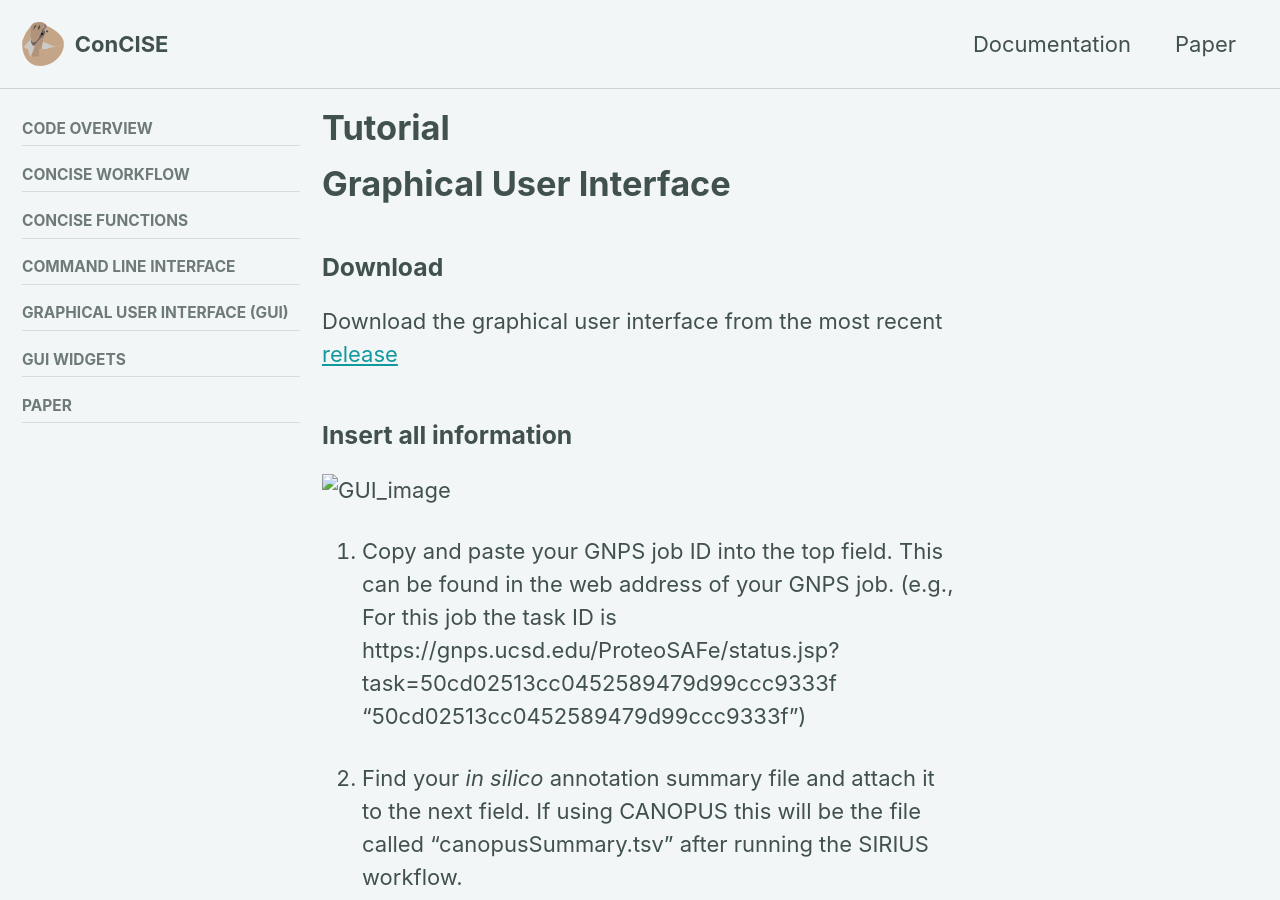
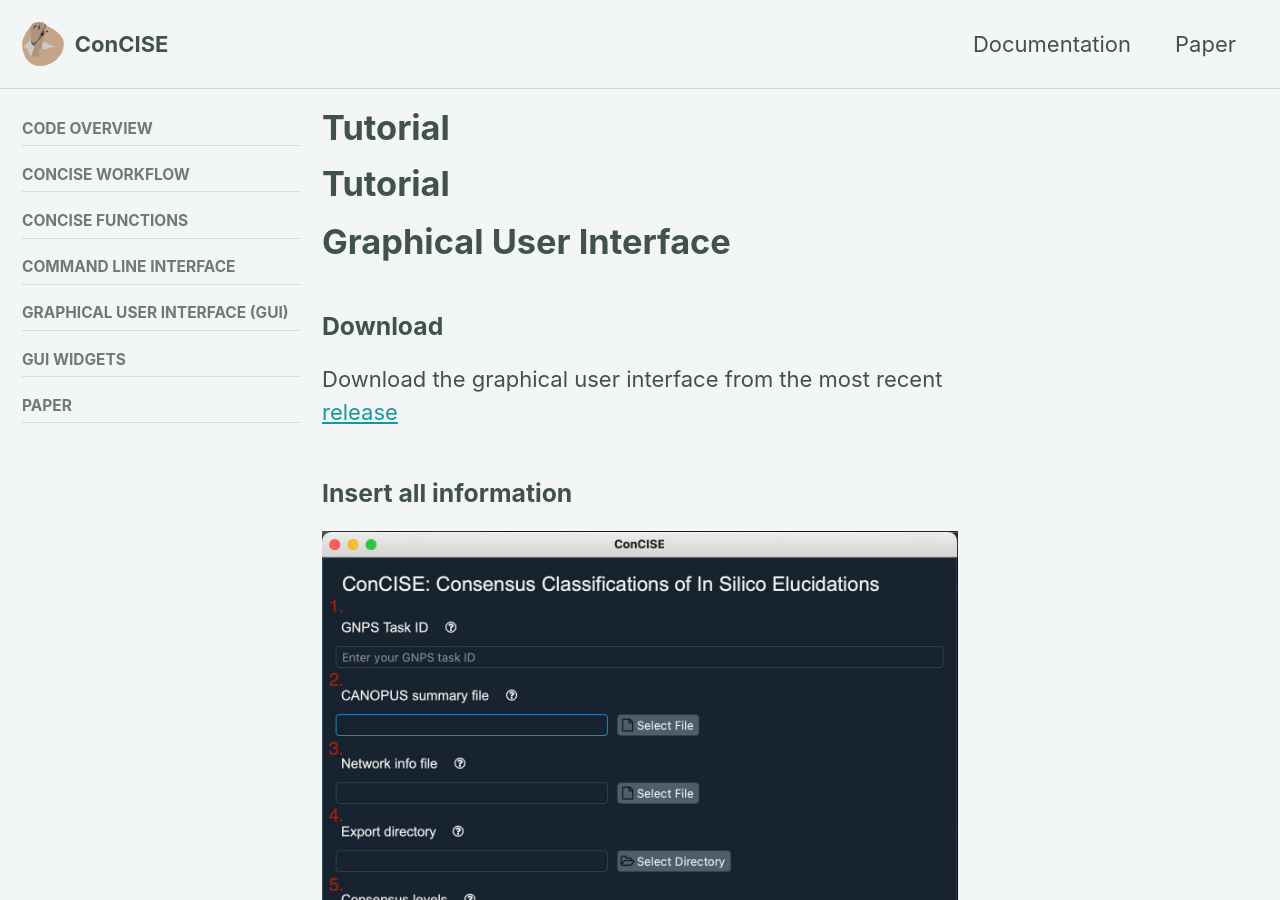
Before and after one commit to Zquinlan/conCISE, a Jekyll site: the page built from _pages/Tutorial.md, in a window 1280 px wide and 900 px high. Built offline with Jekyll 4.4.1, drawn with Linux system fonts in a browser that asks for light colours; cached includes are drawn as plain includes.

Commit message:
adding / to image asset link

```diff
--- a/_pages/Tutorial.md
+++ b/_pages/Tutorial.md
@@ -4,13 +4,15 @@ layout: posts
 sidebar:
     nav: "Documentation"
 ---
+# Tutorial
 
 # Graphical User Interface
 ### Download
 Download the graphical user interface from the most recent [release](https://github.com/Zquinlan/conCISE/releases)
 
 ### Insert all information
-![GUI_image](assets/images/GuiImage.jpg)
+![GUI_image](/assets/images/GuiImage.jpg)
+
 1. Copy and paste your GNPS job ID into the top field. This can be found in the web address of your GNPS job. (e.g., For this job the task ID is https://gnps.ucsd.edu/ProteoSAFe/status.jsp?task=50cd02513cc0452589479d99ccc9333f   "50cd02513cc0452589479d99ccc9333f")
 
 2. Find your *in silico* annotation summary file and attach it to the next field. If using CANOPUS this will be the file called "canopusSummary.tsv" after running the SIRIUS workflow.
```
